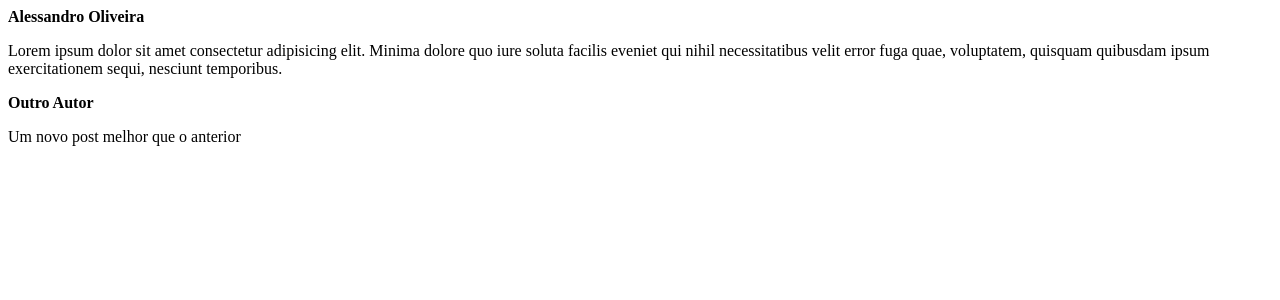
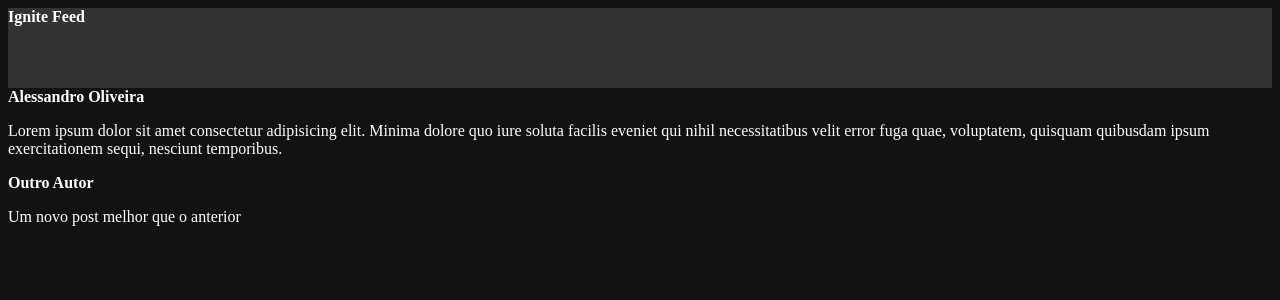
Before and after one commit to alessandroibes/ignite-reactjs-01-fundamentos-react, a React (Vite) app: page / in a window 1280 px wide. Shown: the top 300 px of the page. Built offline with nearby package versions, Linux system fonts and the light colour scheme.

Commit message:
Estrutura da aplicação: CSS Modules

```diff
--- a/src/App.jsx
+++ b/src/App.jsx
@@ -1,13 +1,18 @@
 import { Post } from './Post';
+import { Header } from './components/Header';
+
+import './styles.css';
 
 export function App() {
   return (
-    <>
+    <div>
+      <Header />
+
       <Post
         author="Alessandro Oliveira"
         content="Lorem ipsum dolor sit amet consectetur adipisicing elit. Minima dolore quo iure soluta facilis eveniet qui nihil necessitatibus velit error fuga quae, voluptatem, quisquam quibusdam ipsum exercitationem sequi, nesciunt temporibus."
       />
       <Post author="Outro Autor" content="Um novo post melhor que o anterior" />
-    </>
+    </div>
   );
 }
--- /dev/null
+++ b/src/components/Header.jsx
@@ -0,0 +1,9 @@
+import styles from './Header.module.css';
+
+export function Header() {
+  return (
+    <header className={styles.header}>
+      <strong>Ignite Feed</strong>
+    </header>
+  );
+}
--- /dev/null
+++ b/src/components/Header.module.css
@@ -0,0 +1,4 @@
+.header {
+  background: #333;
+  height: 80px;
+}
--- /dev/null
+++ b/src/styles.css
@@ -0,0 +1,4 @@
+body {
+  background: #121214;
+  color: #fff;
+}
```
